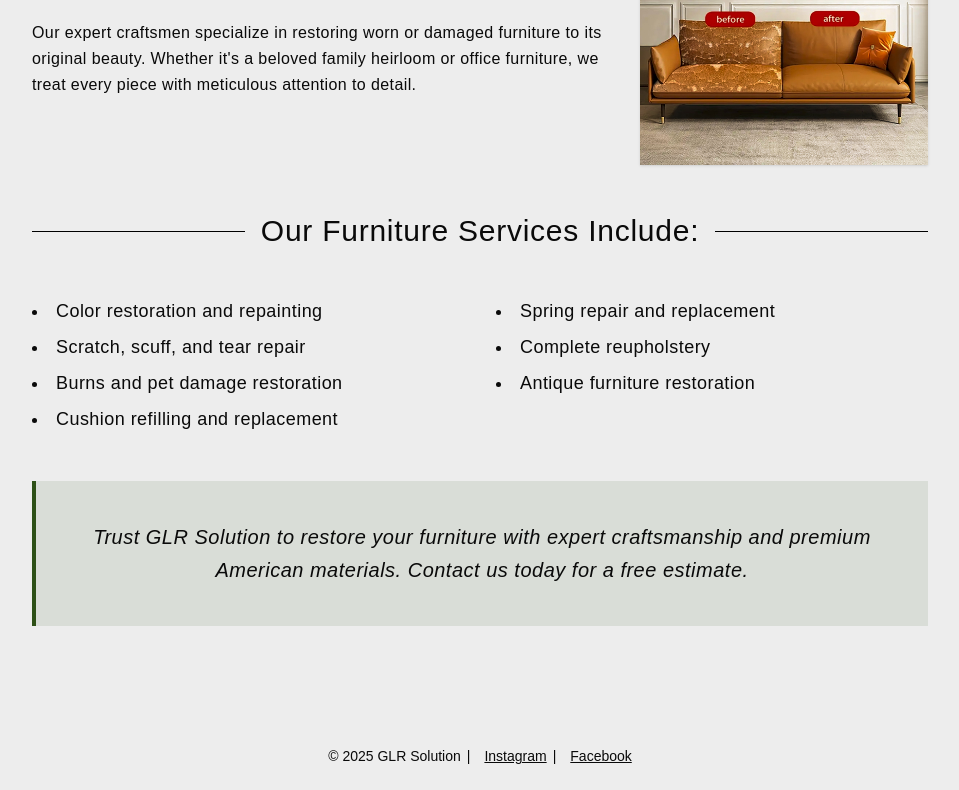
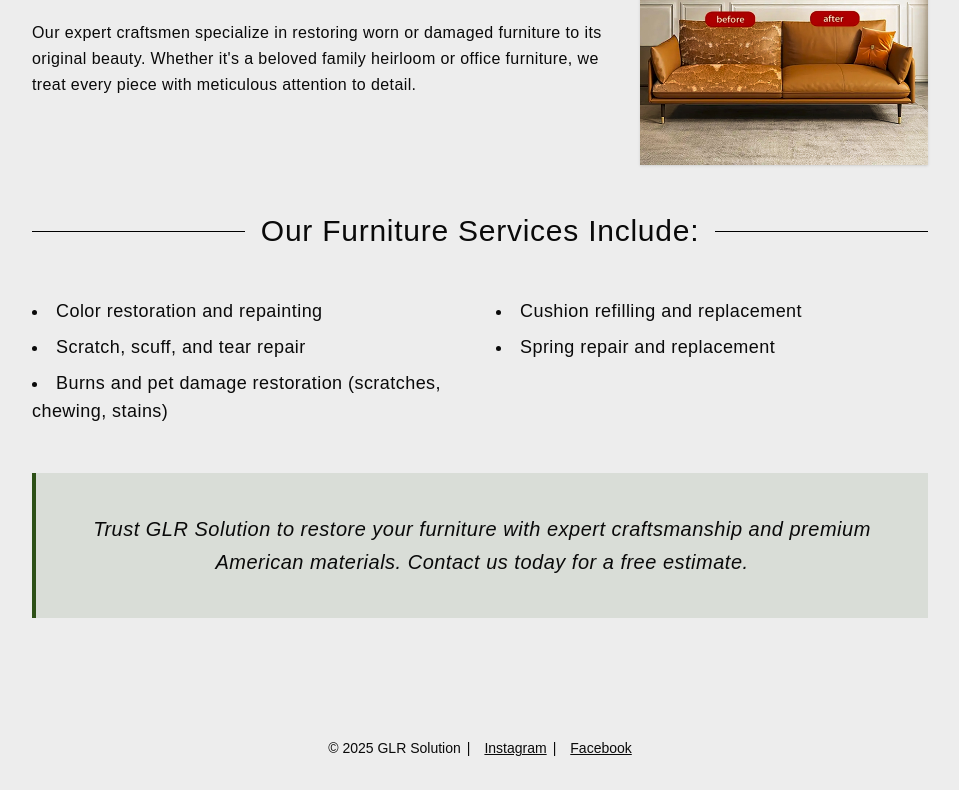
Before and after one commit to evunti/glr_solution, a Next.js app: page /services/furniture in a window 1280 px wide. Shown: the part 704-1494 px from the top of the page, without its empty margins (160-1119 px from the left). Built offline with nearby package versions, Linux system fonts and the light colour scheme.

Commit message:
furniture and about

```diff
--- a/src/app/about/page.tsx
+++ b/src/app/about/page.tsx
@@ -48,8 +48,9 @@ export default function About() {
             <li>Repainting and color restoration</li>
             <li>Conditioning and protection</li>
             <li>Cushion refilling</li>
-            <li>Full reupholstery</li>
+            <li>Full furniture reupholstery</li>
             <li>Spring repair and replacement</li>
+            <li>Repair of recliners</li>
             <li>Antique furniture restoration</li>
             <li>Repair of scratches, scuffs, cuts, burns, and pet damage</li>
             <li>Boat and RV upholstery</li>
--- a/src/app/services/furniture/page.tsx
+++ b/src/app/services/furniture/page.tsx
@@ -48,11 +48,11 @@ export default function Furniture() {
           <ul className="list-disc list-inside text-sm sm:text-base md:text-lg text-[color-brand]/70 font-light tracking-wide space-y-2 sm:columns-2 sm:gap-8 px-4 sm:px-0">
             <li>Color restoration and repainting</li>
             <li>Scratch, scuff, and tear repair</li>
-            <li>Burns and pet damage restoration</li>
+            <li>Burns and pet damage restoration (scratches, chewing, stains)</li>
             <li>Cushion refilling and replacement</li>
             <li>Spring repair and replacement</li>
-            <li>Complete reupholstery</li>
-            <li>Antique furniture restoration</li>
+
+
           </ul>
 
           <div className="bg-[#2d5016]/10 border-l-4 border-[#2d5016] p-6 sm:p-8 md:p-10">
```
